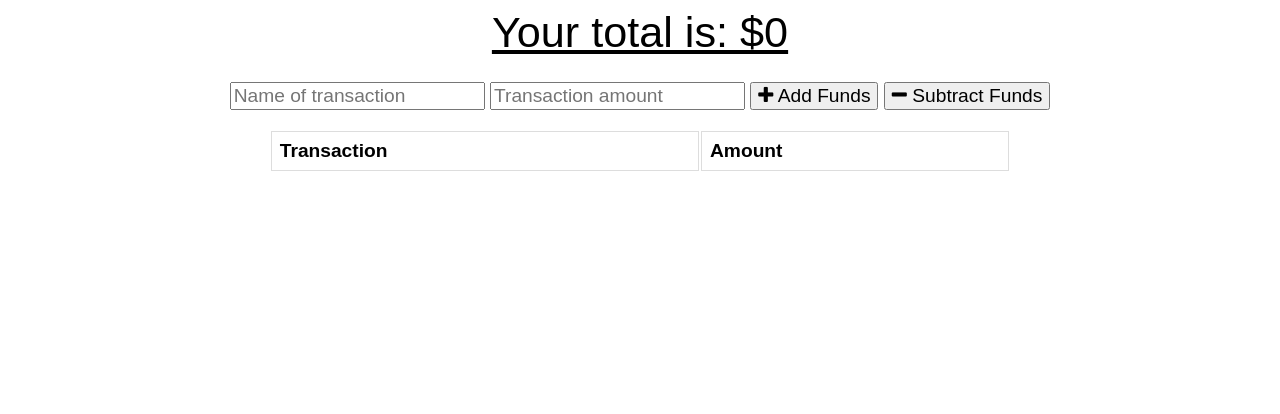
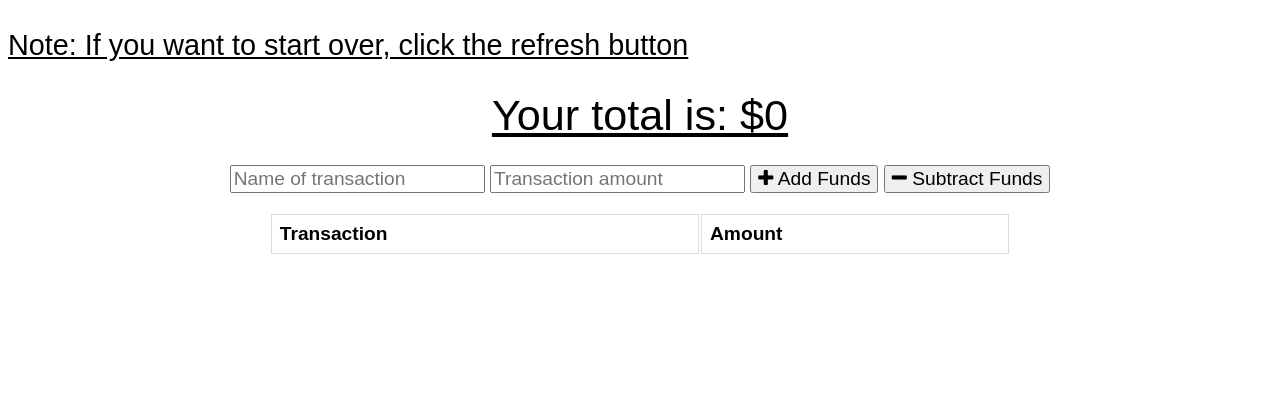
Before and after one commit to Bsmi3275/tpg18, a website: page public/index.html in a window 1280 px wide. Drawn offline with nearby package versions, Linux system fonts and the light colour scheme; no server answers.

Commit message:
index.html

```diff
--- a/public/index.html
+++ b/public/index.html
@@ -13,6 +13,9 @@
   <title>Budget Tracker</title>
 </head>
 <body>
+  <div class="total">
+    <p>Note: If you want to start over, click the refresh button</p>
+  </div>
   <div class="wrapper">
     <div class="total">
       <div class="total">Your total is: $<span id="total">0</span></div>
--- a/routes/api.js
+++ b/routes/api.js
@@ -18,6 +18,8 @@ router.post("/api/transaction/bulk", ({body}, res) => {
       res.status(404).json(err);
     });
 });
+//essential part, user is constantly able to add/subtract funds
+//(user must refresh to start over again)
 router.get("/api/transaction", (req, res) => {
   Transaction.find({})
     .sort({ date: -1 })
```
